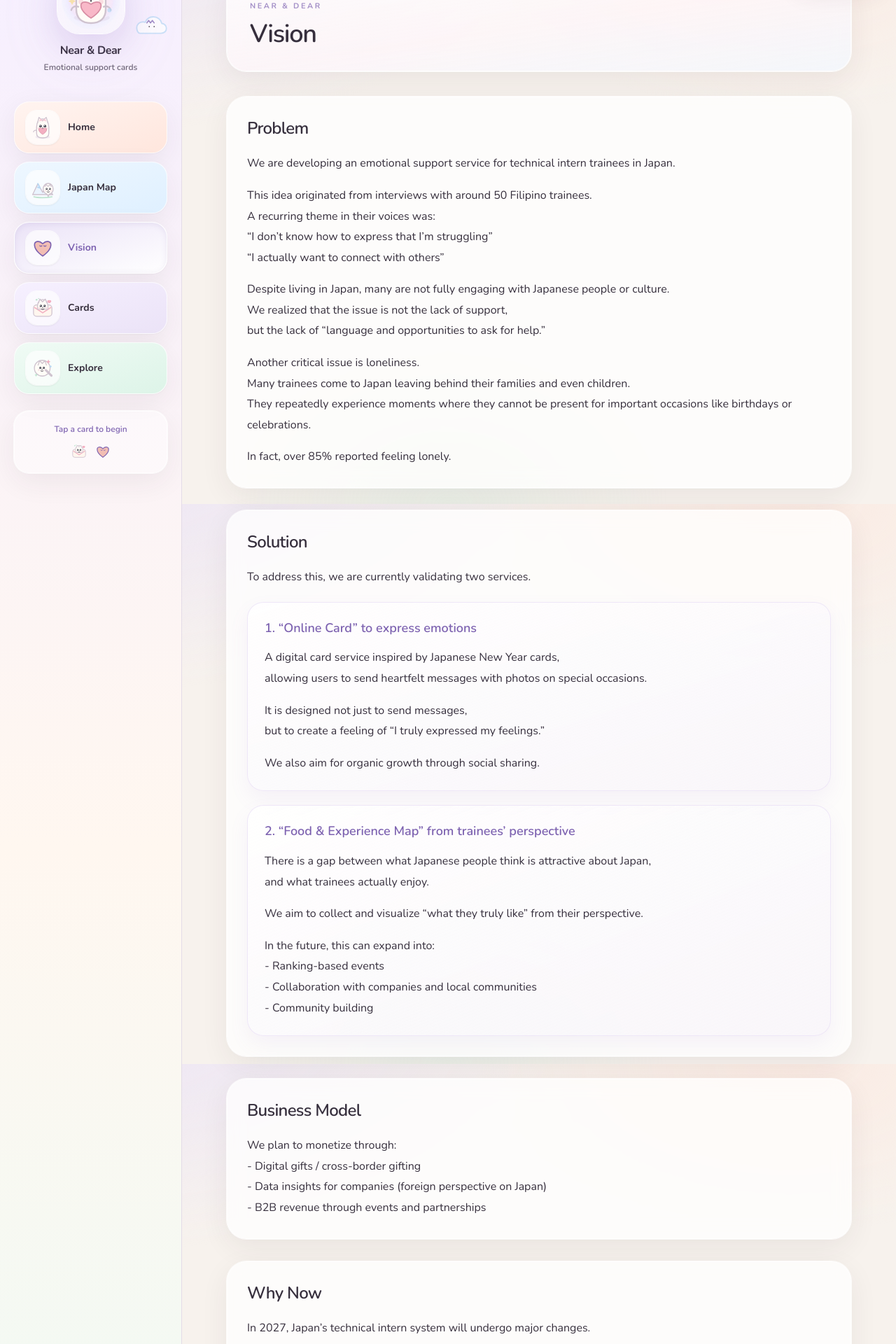
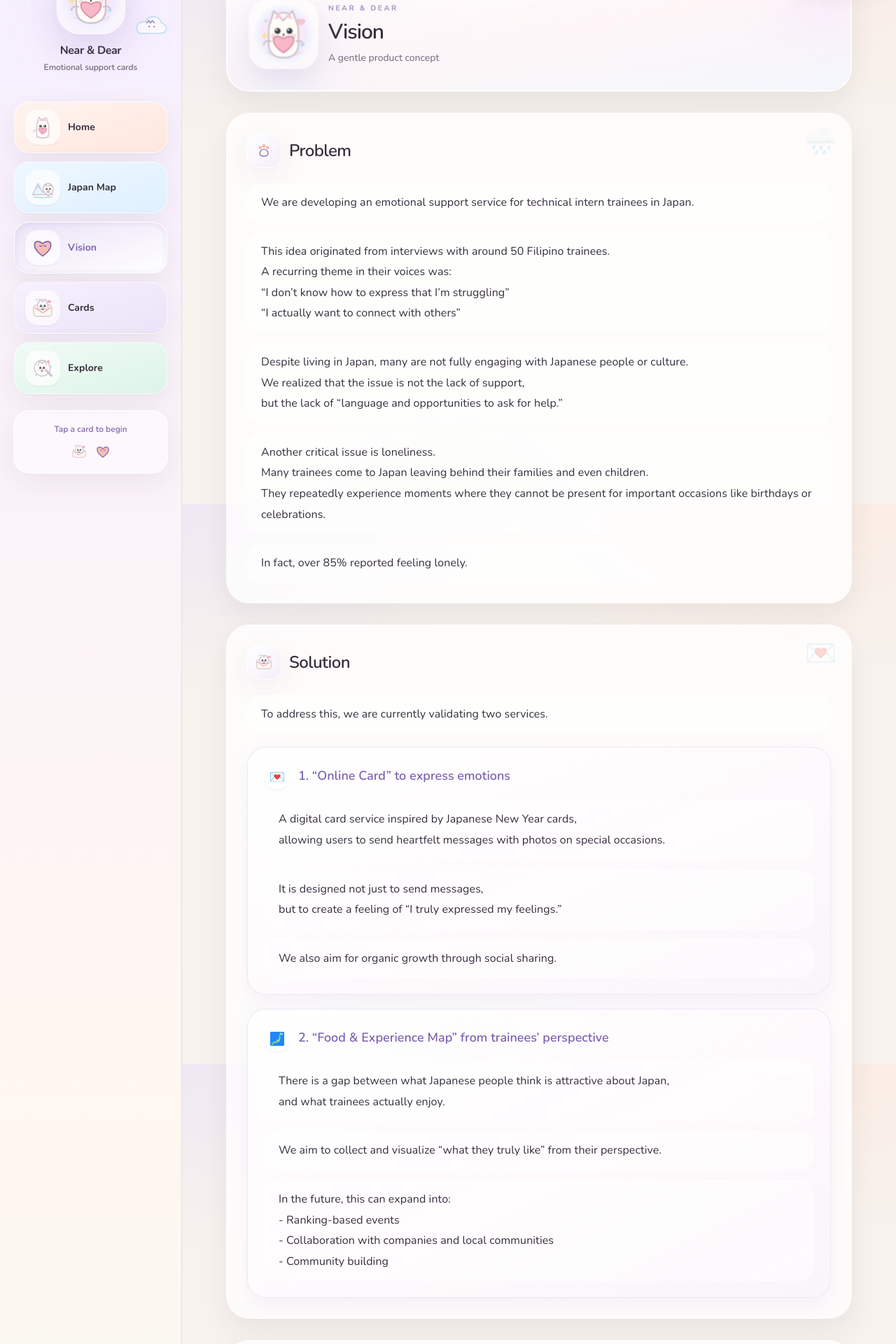
Before and after one commit to smilesaki0109/near-and-dear, a Next.js app: page /vision in a window 1280 px wide. Shown: the part 80-2000 px from the top of the page at 70% size. Built offline with nearby package versions, Linux system fonts and the light colour scheme.

Commit message:
Polish vision page design
Made-with: Cursor

```diff
--- a/src/components/vision/VisionPage.tsx
+++ b/src/components/vision/VisionPage.tsx
@@ -1,6 +1,11 @@
 "use client";
 
 import { AppShell } from "@/components/layout/AppShell";
+import { CatCardsIcon } from "@/components/icons/CatCardsIcon";
+import { CatCloudIcon, CatHeartIcon, CatPawIcon } from "@/components/icons/CatDecorations";
+import { CatExploreIcon } from "@/components/icons/CatExploreIcon";
+import { CatMapIcon } from "@/components/icons/CatMapIcon";
+import { NearDearMascot } from "@/components/icons/NearDearMascot";
 import { useLanguage } from "@/contexts/LanguageContext";
 import type { ReactNode } from "react";
 
@@ -72,24 +77,45 @@ export function VisionPage() {
 
   return (
     <AppShell locale={locale} onLocaleChange={setLocale}>
-      <div className="mx-auto max-w-5xl pb-16">
-        <header className="mb-7 overflow-hidden rounded-[var(--radius-xl)] border border-white/75 bg-gradient-to-br from-white/82 via-[#fff7fb]/72 to-[#f2f8ff]/78 p-6 shadow-[var(--shadow-soft)] ring-1 ring-white/80 backdrop-blur-md md:mb-9 md:p-8">
-          <p className="text-[0.68rem] font-bold uppercase tracking-[0.24em] text-[var(--primary-deep)]/70">
+      <div className="mx-auto max-w-4xl pb-16 md:pb-20">
+        <header className="relative mb-6 overflow-hidden rounded-[2rem] border border-white/75 bg-gradient-to-br from-white/86 via-[#fff7fb]/78 to-[#f2f8ff]/82 p-5 shadow-[0_18px_42px_rgba(54,47,61,0.08)] ring-1 ring-white/80 backdrop-blur-md md:mb-8 md:p-8">
+          <span className="pointer-events-none absolute -right-5 -top-4 h-28 w-28 rounded-full bg-[#f7ddff]/45 blur-2xl" aria-hidden />
+          <span className="pointer-events-none absolute -bottom-8 left-8 h-24 w-24 rounded-full bg-[#dff4ff]/50 blur-2xl" aria-hidden />
+          <div className="relative flex items-center gap-4">
+            <div className="near-dear-mascot-glow flex h-20 w-20 shrink-0 items-center justify-center rounded-[1.6rem] bg-white/58 shadow-[0_14px_34px_rgba(149,120,198,0.13)] ring-1 ring-white/85 md:h-24 md:w-24">
+              <NearDearMascot className="h-20 w-20 md:h-24 md:w-24" />
+            </div>
+            <div className="min-w-0">
+              <p className="text-[0.66rem] font-bold uppercase tracking-[0.24em] text-[var(--primary-deep)]/70">
                 Near & Dear
               </p>
-          <h1 className="mt-3 text-2xl font-semibold tracking-[-0.035em] text-[var(--text)] md:text-4xl">
+              <h1 className="mt-2 text-2xl font-semibold tracking-[-0.035em] text-[var(--text)] md:text-3xl">
                 {isJapanese ? "ビジョン" : "Vision"}
               </h1>
+              <p className="mt-2 text-sm leading-relaxed text-[var(--text-muted)]">
+                {isJapanese ? "やさしい未来のコンセプト" : "A gentle product concept"}
+              </p>
+            </div>
+          </div>
         </header>
 
         <div className="space-y-6 md:space-y-8">
-          <VisionSection title={isJapanese ? "課題" : "Problem"}>
+          <VisionSection
+            emoji="🌧️"
+            icon={<CatPawIcon className="h-7 w-7" />}
+            title={isJapanese ? "課題" : "Problem"}
+          >
             <ContentBlock paragraphs={isJapanese ? problemJa : problemEn} />
           </VisionSection>
 
-          <VisionSection title={isJapanese ? "解決策" : "Solution"}>
+          <VisionSection
+            emoji="💌"
+            icon={<CatCardsIcon className="h-8 w-8" />}
+            title={isJapanese ? "解決策" : "Solution"}
+          >
             <ContentBlock paragraphs={[isJapanese ? solutionIntroJa : solutionIntroEn]} />
             <SolutionCard
+              emoji="💌"
               title={
                 isJapanese
                   ? "① 想いを届ける「オンラインカード」"
@@ -98,6 +124,7 @@ export function VisionPage() {
               paragraphs={isJapanese ? onlineCardJa : onlineCardEn}
             />
             <SolutionCard
+              emoji="🗾"
               title={
                 isJapanese
                   ? "② 実習生目線の「食・体験マップ」"
@@ -107,32 +134,62 @@ export function VisionPage() {
             />
           </VisionSection>
 
-          <VisionSection title={isJapanese ? "収益モデル" : "Business Model"}>
+          <VisionSection
+            emoji="🌱"
+            icon={<CatExploreIcon className="h-8 w-8" />}
+            title={isJapanese ? "収益モデル" : "Business Model"}
+          >
             <ContentBlock paragraphs={isJapanese ? businessJa : businessEn} />
           </VisionSection>
 
-          <VisionSection title={isJapanese ? "なぜ今やるのか" : "Why Now"}>
+          <VisionSection
+            emoji="✨"
+            icon={<CatMapIcon className="h-8 w-8" />}
+            title={isJapanese ? "なぜ今やるのか" : "Why Now"}
+          >
             <ContentBlock paragraphs={isJapanese ? whyNowJa : whyNowEn} />
           </VisionSection>
         </div>
+
+        <footer className="mt-8 overflow-hidden rounded-[2rem] border border-white/75 bg-gradient-to-br from-[#fff5fb]/88 via-white/78 to-[#f2fbff]/86 p-5 text-center shadow-[0_16px_36px_rgba(54,47,61,0.08)] ring-1 ring-white/80 md:mt-10 md:p-7">
+          <div className="mx-auto flex w-fit items-center gap-3 rounded-full bg-white/72 px-5 py-3 shadow-[var(--shadow-soft)] ring-1 ring-white/85">
+            <CatHeartIcon className="h-8 w-8" />
+            <p className="text-base font-extrabold tracking-[-0.02em] text-[var(--primary-deep)] md:text-lg">
+              Create by Saki 😊✌️
+            </p>
+            <CatCloudIcon className="h-8 w-10" />
+          </div>
+        </footer>
       </div>
     </AppShell>
   );
 }
 
 function VisionSection({
+  emoji,
+  icon,
   title,
   children,
 }: {
+  emoji: string;
+  icon: ReactNode;
   title: string;
   children: ReactNode;
 }) {
   return (
-    <section className="rounded-[var(--radius-xl)] border border-white/75 bg-white/74 p-5 shadow-[var(--shadow-soft)] ring-1 ring-white/75 backdrop-blur-md md:p-7">
-      <h2 className="text-xl font-semibold tracking-[-0.03em] text-[var(--text)] md:text-2xl">
+    <section className="relative overflow-hidden rounded-[2rem] border border-white/75 bg-white/76 p-5 shadow-[0_16px_38px_rgba(54,47,61,0.075)] ring-1 ring-white/75 backdrop-blur-md md:p-7">
+      <span className="pointer-events-none absolute right-5 top-5 text-3xl opacity-20 md:text-4xl" aria-hidden>
+        {emoji}
+      </span>
+      <div className="relative flex items-center gap-3">
+        <div className="flex h-12 w-12 shrink-0 items-center justify-center rounded-2xl bg-gradient-to-br from-white to-[var(--primary-soft)]/55 shadow-[var(--shadow-soft)] ring-1 ring-white/85">
+          {icon}
+        </div>
+        <h2 className="text-lg font-semibold tracking-[-0.025em] text-[var(--text)] md:text-2xl">
           {title}
         </h2>
-      <div className="mt-5 space-y-5">{children}</div>
+      </div>
+      <div className="relative mt-5 space-y-5 md:mt-6">{children}</div>
     </section>
   );
 }
@@ -143,9 +200,9 @@ function ContentBlock({
   paragraphs: string[];
 }) {
   return (
-    <div className="space-y-4 text-[0.95rem] leading-[1.85] text-[var(--text)] md:text-base">
+    <div className="space-y-4 text-[0.92rem] leading-[1.9] tracking-[0.005em] text-[var(--text)] md:text-[1rem] md:leading-[1.85]">
       {paragraphs.map((paragraph) => (
-        <p key={paragraph} className="whitespace-pre-line">
+        <p key={paragraph} className="whitespace-pre-line rounded-[1.25rem] bg-white/45 px-4 py-3 shadow-[inset_0_1px_0_rgba(255,255,255,0.55)] ring-1 ring-white/50 md:px-5">
           {paragraph}
         </p>
       ))}
@@ -154,17 +211,24 @@ function ContentBlock({
 }
 
 function SolutionCard({
+  emoji,
   title,
   paragraphs,
 }: {
+  emoji: string;
   title: string;
   paragraphs: string[];
 }) {
   return (
-    <div className="rounded-[1.45rem] border border-[var(--primary-soft)]/80 bg-gradient-to-br from-white/80 to-[var(--primary-soft)]/24 p-5 shadow-[0_12px_28px_rgba(149,120,198,0.08)] md:p-6">
-      <h3 className="text-base font-semibold leading-snug text-[var(--primary-deep)] md:text-lg">
+    <div className="rounded-[1.65rem] border border-[var(--primary-soft)]/80 bg-gradient-to-br from-white/82 via-[#fff9fd]/70 to-[var(--primary-soft)]/26 p-4 shadow-[0_12px_28px_rgba(149,120,198,0.08)] md:p-6">
+      <div className="flex items-start gap-3">
+        <span className="flex h-9 w-9 shrink-0 items-center justify-center rounded-full bg-white/78 text-lg shadow-sm ring-1 ring-white/80" aria-hidden>
+          {emoji}
+        </span>
+        <h3 className="pt-1 text-base font-semibold leading-snug text-[var(--primary-deep)] md:text-lg">
           {title}
         </h3>
+      </div>
       <div className="mt-4">
         <ContentBlock paragraphs={paragraphs} />
       </div>
```
Lines whose indentation alone changed are shown as unchanged.
